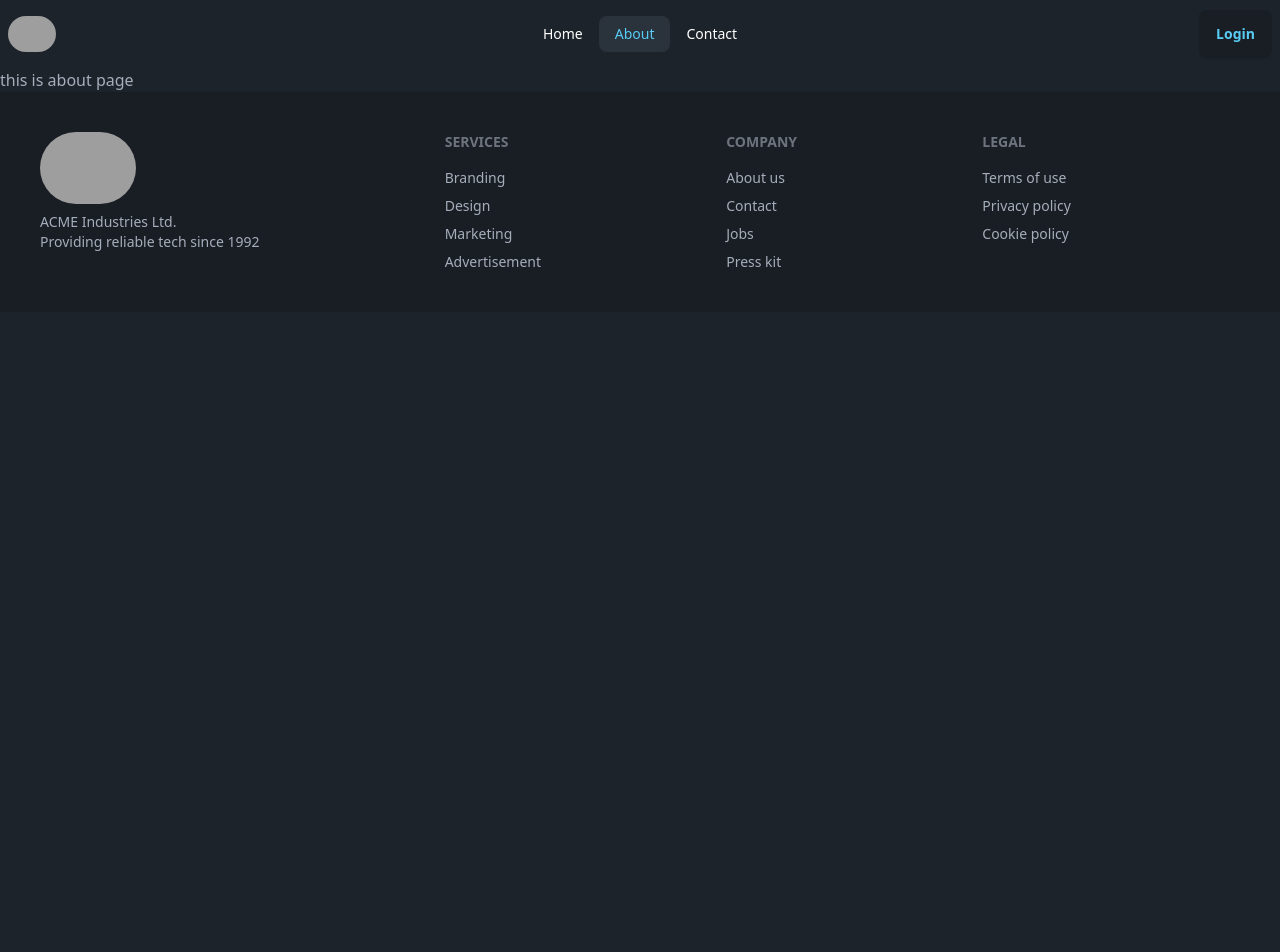
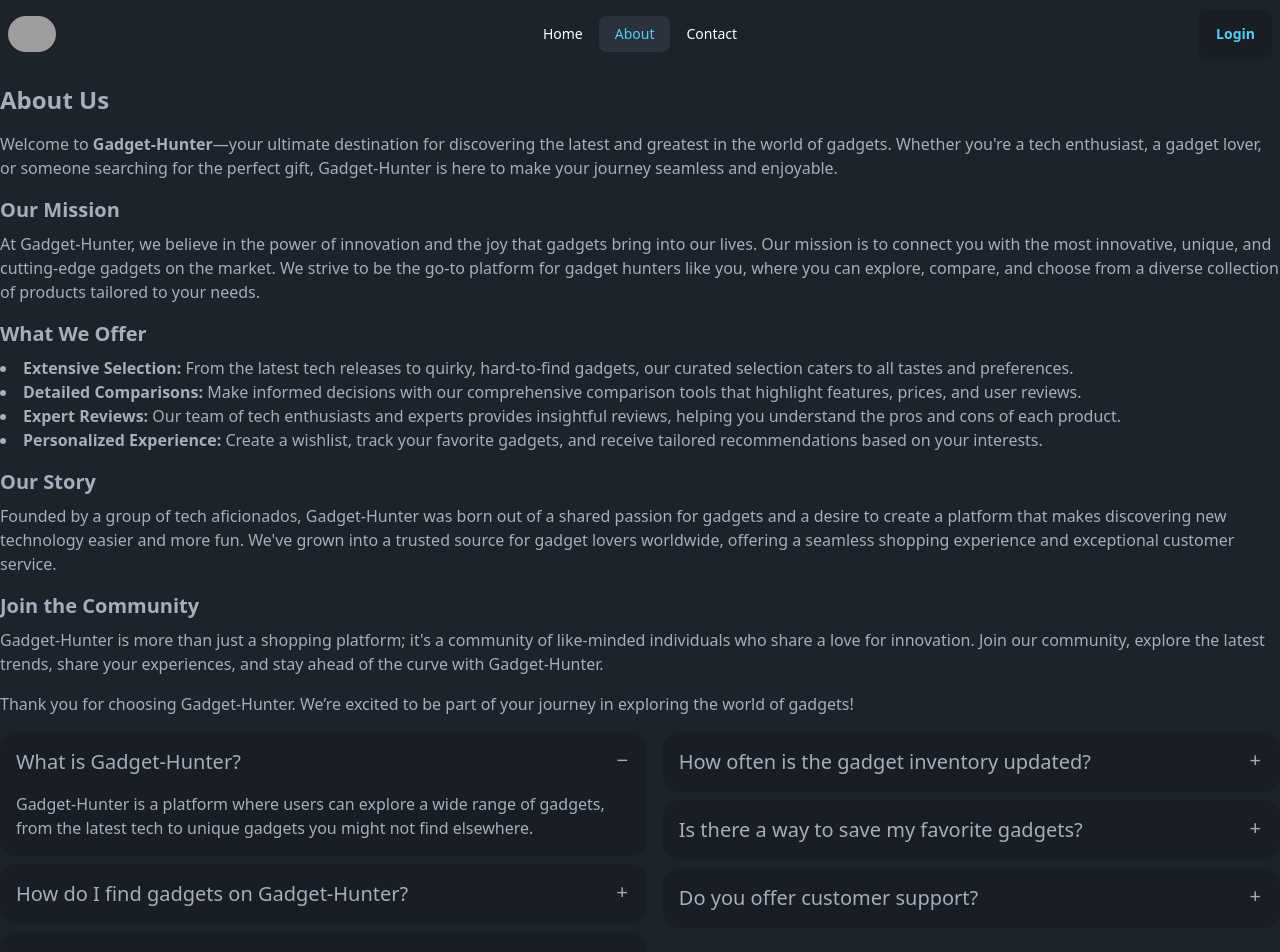
Before and after one commit to Reyad02/gadget-hunter, a React (Vite) app: page /about in a window 1280 px wide. Shown: the top 952 px of the page. Before the commit the page ends 800 px from the top, so only its background shows below. Built offline with nearby package versions, Linux system fonts and the light colour scheme; no server answers; grey boxes are pictures that could not be loaded.

Commit message:
About Page updated

```diff
--- a/src/Pages/About/About.jsx
+++ b/src/Pages/About/About.jsx
@@ -6,7 +6,107 @@ const About = () => {
             <Helmet>
                 <title>Gadget Hunter - About</title>
             </Helmet>
-            this is about page
+            <div className="max-w-7xl mx-auto ">
+                <div className="my-4">
+                    <h2 className="text-2xl font-bold mb-4">About Us</h2>
+                    <p className="mb-4">
+                        Welcome to <strong>Gadget-Hunter</strong>—your ultimate destination for discovering the latest and greatest in the world of gadgets. Whether you're a tech enthusiast, a gadget lover, or someone searching for the perfect gift, Gadget-Hunter is here to make your journey seamless and enjoyable.
+                    </p>
+
+                    <h3 className="text-xl font-semibold mb-2">Our Mission</h3>
+                    <p className="mb-4">
+                        At Gadget-Hunter, we believe in the power of innovation and the joy that gadgets bring into our lives. Our mission is to connect you with the most innovative, unique, and cutting-edge gadgets on the market. We strive to be the go-to platform for gadget hunters like you, where you can explore, compare, and choose from a diverse collection of products tailored to your needs.
+                    </p>
+
+                    <h3 className="text-xl font-semibold mb-2">What We Offer</h3>
+                    <ul className="list-disc list-inside mb-4">
+                        <li><strong>Extensive Selection:</strong> From the latest tech releases to quirky, hard-to-find gadgets, our curated selection caters to all tastes and preferences.</li>
+                        <li><strong>Detailed Comparisons:</strong> Make informed decisions with our comprehensive comparison tools that highlight features, prices, and user reviews.</li>
+                        <li><strong>Expert Reviews:</strong> Our team of tech enthusiasts and experts provides insightful reviews, helping you understand the pros and cons of each product.</li>
+                        <li><strong>Personalized Experience:</strong> Create a wishlist, track your favorite gadgets, and receive tailored recommendations based on your interests.</li>
+                    </ul>
+
+                    <h3 className="text-xl font-semibold mb-2">Our Story</h3>
+                    <p className="mb-4">
+                        Founded by a group of tech aficionados, Gadget-Hunter was born out of a shared passion for gadgets and a desire to create a platform that makes discovering new technology easier and more fun. We've grown into a trusted source for gadget lovers worldwide, offering a seamless shopping experience and exceptional customer service.
+                    </p>
+
+                    <h3 className="text-xl font-semibold mb-2">Join the Community</h3>
+                    <p className="mb-4">
+                        Gadget-Hunter is more than just a shopping platform; it's a community of like-minded individuals who share a love for innovation. Join our community, explore the latest trends, share your experiences, and stay ahead of the curve with Gadget-Hunter.
+                    </p>
+
+                    <p>Thank you for choosing Gadget-Hunter. We’re excited to be part of your journey in exploring the world of gadgets!</p>
+                </div>
+
+                <div className=" my-4">
+                    <div className="flex gap-4">
+                        <div className="space-y-2">
+                            <div className="collapse collapse-plus bg-base-200">
+                                <input type="radio" name="faq-accordion" id="faq1" defaultChecked />
+                                <label htmlFor="faq1" className="collapse-title text-xl font-medium">
+                                    What is Gadget-Hunter?
+                                </label>
+                                <div className="collapse-content">
+                                    <p>Gadget-Hunter is a platform where users can explore a wide range of gadgets, from the latest tech to unique gadgets you might not find elsewhere.</p>
+                                </div>
+                            </div>
+
+                            <div className="collapse collapse-plus bg-base-200">
+                                <input type="radio" name="faq-accordion" id="faq2" />
+                                <label htmlFor="faq2" className="collapse-title text-xl font-medium">
+                                    How do I find gadgets on Gadget-Hunter?
+                                </label>
+                                <div className="collapse-content">
+                                    <p>You can browse gadgets by categories, use the search bar for specific items, or explore the featured gadgets section.</p>
+                                </div>
+                            </div>
+
+                            <div className="collapse collapse-plus bg-base-200">
+                                <input type="radio" name="faq-accordion" id="faq3" />
+                                <label htmlFor="faq3" className="collapse-title text-xl font-medium">
+                                    Can I compare gadgets on Gadget-Hunter?
+                                </label>
+                                <div className="collapse-content">
+                                    <p>Yes, you can compare different gadgets based on features, prices, and user reviews to make an informed decision.</p>
+                                </div>
+                            </div>
+                        </div>
+
+                        <div className="space-y-2">
+                            <div className="collapse collapse-plus bg-base-200">
+                                <input type="radio" name="faq-accordion" id="faq4" />
+                                <label htmlFor="faq4" className="collapse-title text-xl font-medium">
+                                    How often is the gadget inventory updated?
+                                </label>
+                                <div className="collapse-content">
+                                    <p>Our inventory is updated regularly to include the latest gadgets, as well as any new arrivals or trending items.</p>
+                                </div>
+                            </div>
+
+                            <div className="collapse collapse-plus bg-base-200">
+                                <input type="radio" name="faq-accordion" id="faq5" />
+                                <label htmlFor="faq5" className="collapse-title text-xl font-medium">
+                                    Is there a way to save my favorite gadgets?
+                                </label>
+                                <div className="collapse-content">
+                                    <p>Yes, you can create a personalized wishlist to save your favorite gadgets and revisit them later.</p>
+                                </div>
+                            </div>
+
+                            <div className="collapse collapse-plus bg-base-200">
+                                <input type="radio" name="faq-accordion" id="faq6" />
+                                <label htmlFor="faq6" className="collapse-title text-xl font-medium">
+                                    Do you offer customer support?
+                                </label>
+                                <div className="collapse-content">
+                                    <p>Absolutely! Our customer support team is available to assist you with any questions or issues you may have regarding your gadget purchase.</p>
+                                </div>
+                            </div>
+                        </div>
+                    </div>
+                </div>
+            </div>
         </div>
     );
 };
--- a/src/Pages/Home/Home.jsx
+++ b/src/Pages/Home/Home.jsx
@@ -194,7 +194,7 @@ const Home = () => {
                     <div className="flex justify-center mt-4">
                         {gadgets.length > 0 && (
                             <div className="join">
-                                <button className="join-item btn btn-outline" onClick={() => handlePage(currentPage - 1)} disabled={currentPage === 1}>Previous</button>
+                                <button className="join-item btn btn-outline a" onClick={() => handlePage(currentPage - 1)} disabled={currentPage === 1}>Previous</button>
                                 <button className="join-item btn btn-outline" onClick={() => handlePage(currentPage + 1)} disabled={currentPage === totalPage}>Next</button>
                             </div>
                         )
```
